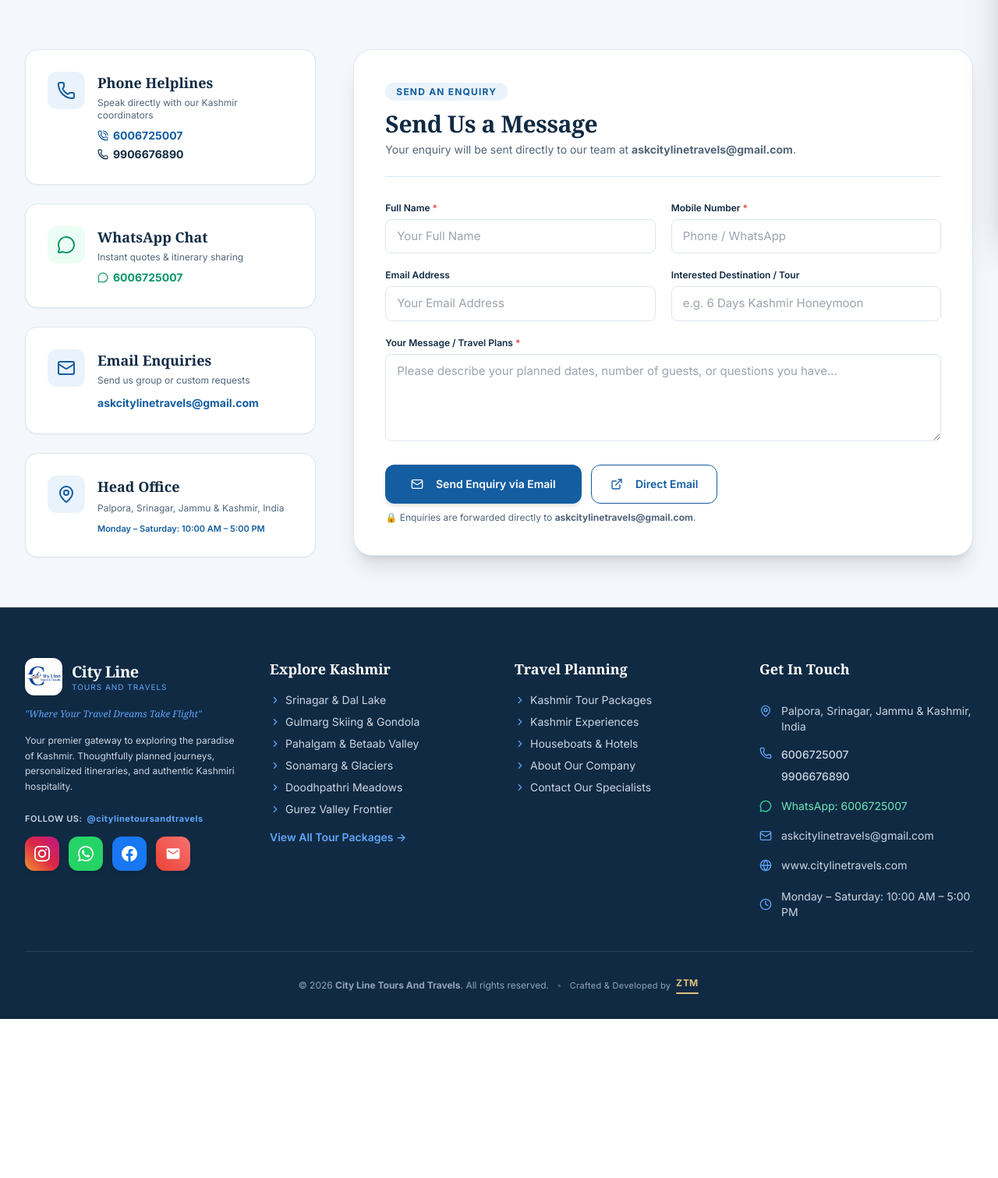
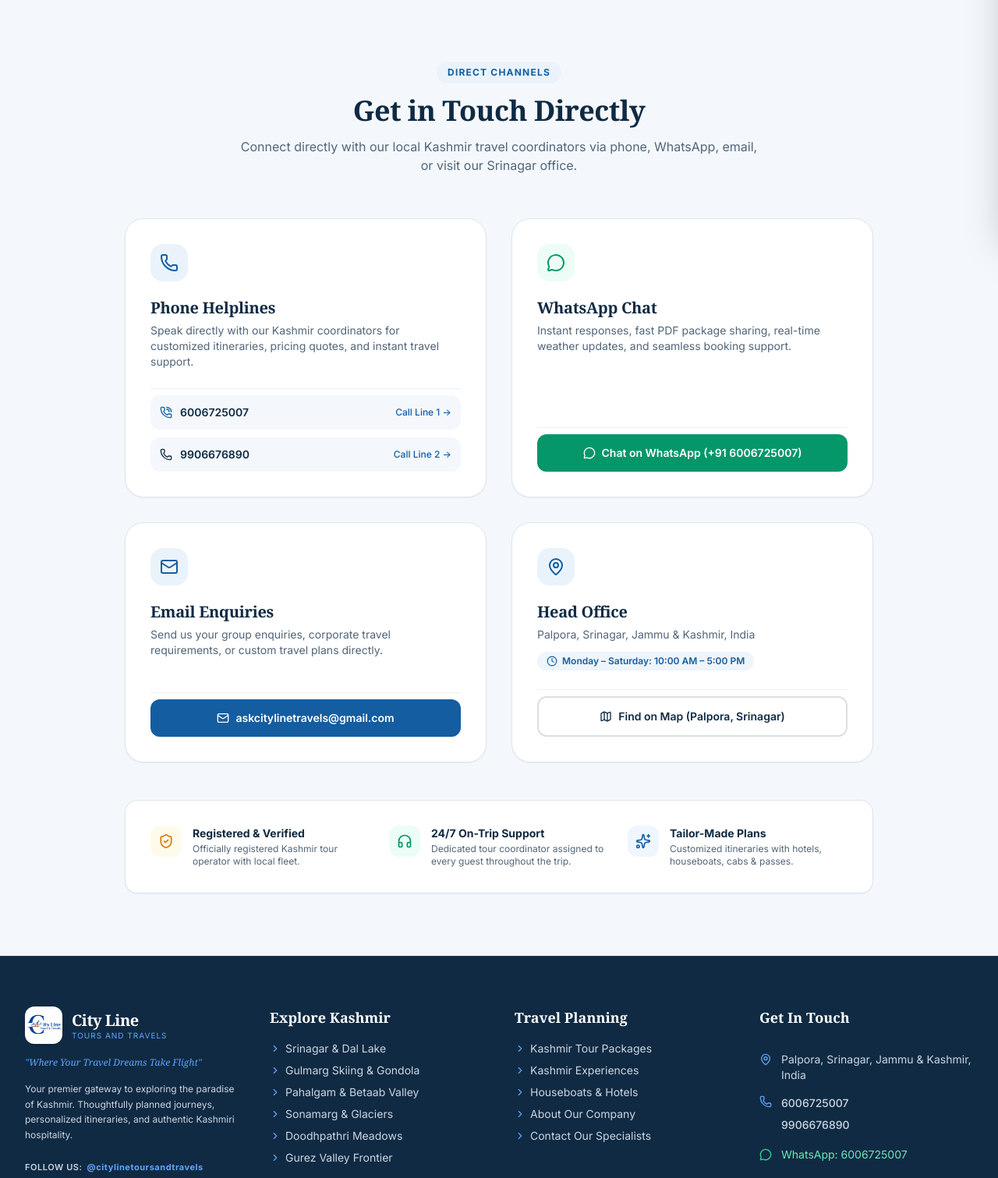
Before and after one commit to zuhaibtariqkhan/Citylinetoursandtravels, a Node server app: page /contact in a window 1280 px wide. Shown: the part 497-2008 px from the top of the page at 78% size. Before the commit the page ends 1804 px from the top, so only its background shows below. Run offline with Node 20, Linux system fonts and the light colour scheme; some libraries are stand-ins or nearby versions.

Commit message:
Remove enquire form section from contact page and enhance direct contact channels

```diff
--- a/views/contact.ejs
+++ b/views/contact.ejs
@@ -26,148 +26,148 @@
     </div>
   </section>
 
-  <!-- Contact Information & Form -->
-  <section class="py-10 sm:py-16 bg-brand-offwhite">
-    <div class="max-w-7xl mx-auto px-4 sm:px-6 lg:px-8">
+  <!-- Direct Contact Channels -->
+  <section class="py-12 sm:py-20 bg-brand-offwhite">
+    <div class="max-w-5xl mx-auto px-4 sm:px-6 lg:px-8">
 
-      <div class="grid grid-cols-1 lg:grid-cols-3 gap-6 sm:gap-12">
+      <div class="text-center max-w-2xl mx-auto mb-10 sm:mb-14">
+        <span class="text-xs font-bold uppercase tracking-widest text-brand-blue bg-brand-light px-3.5 py-1.5 rounded-full inline-block mb-3">
+          DIRECT CHANNELS
+        </span>
+        <h2 class="font-serif text-2xl sm:text-4xl font-bold text-brand-navy mb-3">
+          Get in Touch Directly
+        </h2>
+        <p class="text-xs sm:text-base text-brand-muted">
+          Connect directly with our local Kashmir travel coordinators via phone, WhatsApp, email, or visit our Srinagar office.
+        </p>
+      </div>
 
-        <!-- Left 1 Column: Contact Cards -->
-        <div class="space-y-4 sm:space-y-6">
+      <div class="grid grid-cols-1 md:grid-cols-2 gap-6 sm:gap-8">
 
-          <div class="bg-white p-4 sm:p-7 rounded-2xl border border-brand-border shadow-sm">
-            <div class="flex items-start space-x-3.5 sm:space-x-4">
-              <div class="w-10 h-10 sm:w-12 sm:h-12 rounded-xl bg-brand-light text-brand-blue flex items-center justify-center shrink-0">
-                <i data-lucide="phone" class="w-5 h-5 sm:w-6 sm:h-6"></i>
+        <!-- Card 1: Phone Helplines -->
+        <div class="bg-white p-6 sm:p-8 rounded-2xl sm:rounded-3xl border border-brand-border shadow-sm hover:shadow-md transition-shadow flex flex-col justify-between">
+          <div>
+            <div class="w-12 h-12 rounded-2xl bg-brand-light text-brand-blue flex items-center justify-center mb-5">
+              <i data-lucide="phone" class="w-6 h-6"></i>
             </div>
-              <div>
-                <h4 class="font-serif text-base sm:text-lg font-bold text-brand-navy mb-0.5 sm:mb-1">Phone Helplines</h4>
-                <p class="text-xs text-brand-muted mb-2">Speak directly with our Kashmir coordinators</p>
-                <div class="space-y-1">
-                  <a href="tel:6006725007" class="text-sm font-bold text-brand-blue hover:underline flex items-center">
-                    <i data-lucide="phone-call" class="w-3.5 h-3.5 mr-1.5 text-brand-blue"></i>
+            <h3 class="font-serif text-lg sm:text-xl font-bold text-brand-navy mb-1.5">Phone Helplines</h3>
+            <p class="text-xs sm:text-sm text-brand-muted mb-6 leading-relaxed">
+              Speak directly with our Kashmir coordinators for customized itineraries, pricing quotes, and instant travel support.
+            </p>
+          </div>
+          <div class="space-y-2.5 pt-2 border-t border-brand-border/60">
+            <a href="tel:6006725007" class="flex items-center justify-between p-3 rounded-xl bg-brand-offwhite hover:bg-brand-light text-brand-navy hover:text-brand-blue transition font-semibold text-sm group">
+              <span class="flex items-center">
+                <i data-lucide="phone-call" class="w-4 h-4 mr-2.5 text-brand-blue"></i>
                 6006725007
+              </span>
+              <span class="text-xs text-brand-blue font-medium group-hover:underline">Call Line 1 &rarr;</span>
             </a>
-                  <a href="tel:9906676890" class="text-sm font-bold text-brand-navy hover:underline flex items-center">
-                    <i data-lucide="phone" class="w-3.5 h-3.5 mr-1.5 text-brand-navy"></i>
+            <a href="tel:9906676890" class="flex items-center justify-between p-3 rounded-xl bg-brand-offwhite hover:bg-brand-light text-brand-navy hover:text-brand-blue transition font-semibold text-sm group">
+              <span class="flex items-center">
+                <i data-lucide="phone" class="w-4 h-4 mr-2.5 text-brand-navy"></i>
                 9906676890
+              </span>
+              <span class="text-xs text-brand-blue font-medium group-hover:underline">Call Line 2 &rarr;</span>
             </a>
           </div>
         </div>
+
+        <!-- Card 2: WhatsApp Chat -->
+        <div class="bg-white p-6 sm:p-8 rounded-2xl sm:rounded-3xl border border-brand-border shadow-sm hover:shadow-md transition-shadow flex flex-col justify-between">
+          <div>
+            <div class="w-12 h-12 rounded-2xl bg-emerald-50 text-emerald-600 flex items-center justify-center mb-5">
+              <i data-lucide="message-circle" class="w-6 h-6"></i>
+            </div>
+            <h3 class="font-serif text-lg sm:text-xl font-bold text-brand-navy mb-1.5">WhatsApp Chat</h3>
+            <p class="text-xs sm:text-sm text-brand-muted mb-6 leading-relaxed">
+              Instant responses, fast PDF package sharing, real-time weather updates, and seamless booking support.
+            </p>
+          </div>
+          <div class="pt-2 border-t border-brand-border/60">
+            <a href="https://wa.me/916006725007" target="_blank" rel="noopener noreferrer" class="w-full flex items-center justify-center space-x-2 py-3.5 px-4 rounded-xl bg-emerald-600 hover:bg-emerald-700 text-white font-semibold text-sm transition shadow-sm min-h-[44px]">
+              <i data-lucide="message-circle" class="w-4 h-4"></i>
+              <span>Chat on WhatsApp (+91 6006725007)</span>
+            </a>
           </div>
         </div>
 
-          <div class="bg-white p-4 sm:p-7 rounded-2xl border border-brand-border shadow-sm">
-            <div class="flex items-start space-x-3.5 sm:space-x-4">
-              <div class="w-10 h-10 sm:w-12 sm:h-12 rounded-xl bg-emerald-50 text-emerald-600 flex items-center justify-center shrink-0">
-                <i data-lucide="message-circle" class="w-5 h-5 sm:w-6 sm:h-6"></i>
+        <!-- Card 3: Direct Email -->
+        <div class="bg-white p-6 sm:p-8 rounded-2xl sm:rounded-3xl border border-brand-border shadow-sm hover:shadow-md transition-shadow flex flex-col justify-between">
+          <div>
+            <div class="w-12 h-12 rounded-2xl bg-brand-light text-brand-blue flex items-center justify-center mb-5">
+              <i data-lucide="mail" class="w-6 h-6"></i>
             </div>
-              <div>
-                <h4 class="font-serif text-base sm:text-lg font-bold text-brand-navy mb-0.5 sm:mb-1">WhatsApp Chat</h4>
-                <p class="text-xs text-brand-muted mb-2">Instant quotes & itinerary sharing</p>
-                <a href="https://wa.me/916006725007" target="_blank" class="text-sm font-bold text-emerald-600 hover:underline flex items-center">
-                  <i data-lucide="message-circle" class="w-3.5 h-3.5 mr-1.5"></i>
-                  6006725007
+            <h3 class="font-serif text-lg sm:text-xl font-bold text-brand-navy mb-1.5">Email Enquiries</h3>
+            <p class="text-xs sm:text-sm text-brand-muted mb-6 leading-relaxed">
+              Send us your group enquiries, corporate travel requirements, or custom travel plans directly.
+            </p>
+          </div>
+          <div class="pt-2 border-t border-brand-border/60">
+            <a href="mailto:askcitylinetravels@gmail.com?subject=Travel%20Enquiry%20-%20City%20Line%20Tours%20And%20Travels&body=Hello%20City%20Line%20Tours%20And%20Travels,%0A%0AI%20would%20like%20to%20plan%20a%20trip%20with%20your%20team.%20Please%20share%20itinerary%20details%20and%20pricing.%0A%0AThank%20you!"
+               class="w-full flex items-center justify-center space-x-2 py-3.5 px-4 rounded-xl bg-brand-blue hover:bg-blue-700 text-white font-semibold text-sm transition shadow-sm min-h-[44px] break-all">
+              <i data-lucide="mail" class="w-4 h-4 shrink-0"></i>
+              <span>askcitylinetravels@gmail.com</span>
             </a>
           </div>
         </div>
+
+        <!-- Card 4: Head Office -->
+        <div class="bg-white p-6 sm:p-8 rounded-2xl sm:rounded-3xl border border-brand-border shadow-sm hover:shadow-md transition-shadow flex flex-col justify-between">
+          <div>
+            <div class="w-12 h-12 rounded-2xl bg-brand-light text-brand-blue flex items-center justify-center mb-5">
+              <i data-lucide="map-pin" class="w-6 h-6"></i>
             </div>
-
-          <div class="bg-white p-4 sm:p-7 rounded-2xl border border-brand-border shadow-sm">
-            <div class="flex items-start space-x-3.5 sm:space-x-4">
-              <div class="w-10 h-10 sm:w-12 sm:h-12 rounded-xl bg-brand-light text-brand-blue flex items-center justify-center shrink-0">
-                <i data-lucide="mail" class="w-5 h-5 sm:w-6 sm:h-6"></i>
-              </div>
-              <div>
-                <h4 class="font-serif text-base sm:text-lg font-bold text-brand-navy mb-0.5 sm:mb-1">Email Enquiries</h4>
-                <p class="text-xs text-brand-muted mb-2">Send us group or custom requests</p>
-                <a href="mailto:<%= settings.email %>" class="text-sm font-bold text-brand-blue hover:underline break-all"><%= settings.email %></a>
+            <h3 class="font-serif text-lg sm:text-xl font-bold text-brand-navy mb-1.5">Head Office</h3>
+            <p class="text-xs sm:text-sm text-brand-muted leading-relaxed mb-3">
+              Palpora, Srinagar, Jammu & Kashmir, India
+            </p>
+            <div class="inline-flex items-center text-xs text-brand-blue font-semibold bg-brand-light/80 px-3 py-1 rounded-full mb-6">
+              <i data-lucide="clock" class="w-3.5 h-3.5 mr-1.5"></i>
+              Monday – Saturday: 10:00 AM – 5:00 PM
             </div>
           </div>
-          </div>
-
-          <div class="bg-white p-4 sm:p-7 rounded-2xl border border-brand-border shadow-sm">
-            <div class="flex items-start space-x-3.5 sm:space-x-4">
-              <div class="w-10 h-10 sm:w-12 sm:h-12 rounded-xl bg-brand-light text-brand-blue flex items-center justify-center shrink-0">
-                <i data-lucide="map-pin" class="w-5 h-5 sm:w-6 sm:h-6"></i>
-              </div>
-              <div>
-                <h4 class="font-serif text-base sm:text-lg font-bold text-brand-navy mb-0.5 sm:mb-1">Head Office</h4>
-                <p class="text-xs text-brand-muted leading-relaxed">Palpora, Srinagar, Jammu & Kashmir, India</p>
-                <p class="text-[11px] text-brand-blue font-semibold mt-2">Monday – Saturday: 10:00 AM – 5:00 PM</p>
-              </div>
+          <div class="pt-2 border-t border-brand-border/60">
+            <a href="https://maps.google.com/?q=Palpora,+Srinagar,+Jammu+and+Kashmir" target="_blank" rel="noopener noreferrer" class="w-full flex items-center justify-center space-x-2 py-3.5 px-4 rounded-xl border-2 border-brand-navy/15 hover:border-brand-blue text-brand-navy hover:text-brand-blue font-semibold text-sm transition min-h-[44px]">
+              <i data-lucide="map" class="w-4 h-4"></i>
+              <span>Find on Map (Palpora, Srinagar)</span>
+            </a>
           </div>
         </div>
 
       </div>
 
-        <!-- Right 2 Columns: Message Form -->
-        <div class="lg:col-span-2">
-          <div class="bg-white rounded-2xl sm:rounded-3xl border border-brand-border shadow-xl p-4 sm:p-10">
-            <div class="border-b border-brand-border pb-4 sm:pb-6 mb-6 sm:mb-8 text-center sm:text-left">
-              <span class="text-xs font-bold uppercase tracking-widest text-brand-blue bg-brand-light px-3.5 py-1 rounded-full">
-                SEND AN ENQUIRY
-              </span>
-              <h2 class="font-serif text-xl sm:text-3xl font-bold text-brand-navy mt-2.5 sm:mt-3">
-                Send Us a Message
-              </h2>
-              <p class="text-xs sm:text-sm text-brand-muted mt-1">
-                Your enquiry will be sent directly to our team at <strong>askcitylinetravels@gmail.com</strong>.
-              </p>
-            </div>
-
-            <form id="contactForm" class="space-y-4 sm:space-y-5">
-              <input type="hidden" name="source" value="Contact Us Page Form">
-
-              <div class="grid grid-cols-1 sm:grid-cols-2 gap-3.5 sm:gap-5">
-                <div>
-                  <label for="contactName" class="block text-xs font-semibold text-brand-navy mb-1.5">Full Name <span class="text-red-500">*</span></label>
-                  <input type="text" id="contactName" name="name" required placeholder="Your Full Name" class="form-input min-h-[44px]">
+      <!-- Trust & Assistance Banner -->
+      <div class="mt-10 sm:mt-12 bg-white rounded-2xl border border-brand-border p-6 sm:p-8 shadow-sm">
+        <div class="grid grid-cols-1 sm:grid-cols-3 gap-6 text-center sm:text-left">
+          <div class="flex items-start space-x-3.5">
+            <div class="w-10 h-10 rounded-xl bg-amber-50 text-amber-600 flex items-center justify-center shrink-0">
+              <i data-lucide="shield-check" class="w-5 h-5"></i>
             </div>
             <div>
-                  <label for="contactPhone" class="block text-xs font-semibold text-brand-navy mb-1.5">Mobile Number <span class="text-red-500">*</span></label>
-                  <input type="tel" id="contactPhone" name="phone" required placeholder="Phone / WhatsApp" class="form-input min-h-[44px]">
+              <h4 class="font-bold text-sm text-brand-navy">Registered & Verified</h4>
+              <p class="text-xs text-brand-muted mt-0.5">Officially registered Kashmir tour operator with local fleet.</p>
             </div>
           </div>
-
-              <div class="grid grid-cols-1 sm:grid-cols-2 gap-3.5 sm:gap-5">
-                <div>
-                  <label for="contactEmail" class="block text-xs font-semibold text-brand-navy mb-1.5">Email Address</label>
-                  <input type="email" id="contactEmail" name="email" placeholder="Your Email Address" class="form-input min-h-[44px]">
+          <div class="flex items-start space-x-3.5">
+            <div class="w-10 h-10 rounded-xl bg-emerald-50 text-emerald-600 flex items-center justify-center shrink-0">
+              <i data-lucide="headphones" class="w-5 h-5"></i>
             </div>
             <div>
-                  <label for="contactDestination" class="block text-xs font-semibold text-brand-navy mb-1.5">Interested Destination / Tour</label>
-                  <input type="text" id="contactDestination" name="destination" placeholder="e.g. 6 Days Kashmir Honeymoon" class="form-input min-h-[44px]">
+              <h4 class="font-bold text-sm text-brand-navy">24/7 On-Trip Support</h4>
+              <p class="text-xs text-brand-muted mt-0.5">Dedicated tour coordinator assigned to every guest throughout the trip.</p>
             </div>
           </div>
-
+          <div class="flex items-start space-x-3.5">
+            <div class="w-10 h-10 rounded-xl bg-blue-50 text-brand-blue flex items-center justify-center shrink-0">
+              <i data-lucide="sparkles" class="w-5 h-5"></i>
+            </div>
             <div>
-                <label for="contactMessage" class="block text-xs font-semibold text-brand-navy mb-1.5">Your Message / Travel Plans <span class="text-red-500">*</span></label>
-                <textarea id="contactMessage" name="message" rows="4" required placeholder="Please describe your planned dates, number of guests, or questions you have..." class="form-input"></textarea>
-              </div>
-
-              <div class="pt-1">
-                <div class="flex flex-col sm:flex-row items-center gap-3">
-                  <button type="submit" id="contactSubmitBtn" class="w-full sm:w-auto btn-primary px-8 py-3.5 rounded-xl font-semibold text-sm flex items-center justify-center space-x-2 shadow-md min-h-[44px]">
-                    <i data-lucide="mail" class="w-4 h-4"></i>
-                    <span>Send Enquiry via Email</span>
-                  </button>
-                  <a href="mailto:askcitylinetravels@gmail.com?subject=Travel%20Enquiry%20-%20City%20Line%20Tours%20And%20Travels&body=Hello%20City%20Line%20Tours%20And%20Travels,%0A%0AI%20would%20like%20to%20enquire%20about%20a%20tour%20package.%20Please%20share%20details.%0A%0AThank%20you!"
-                     class="w-full sm:w-auto btn-outline px-6 py-3.5 rounded-xl font-semibold text-xs sm:text-sm flex items-center justify-center space-x-2 min-h-[44px]"
-                     title="Email askcitylinetravels@gmail.com directly">
-                    <i data-lucide="external-link" class="w-4 h-4"></i>
-                    <span>Direct Email</span>
-                  </a>
-                </div>
-                <p class="text-xs text-brand-muted mt-2.5 text-center sm:text-left">
-                  🔒 Enquiries are forwarded directly to <strong>askcitylinetravels@gmail.com</strong>.
-                </p>
-              </div>
-
-            </form>
+              <h4 class="font-bold text-sm text-brand-navy">Tailor-Made Plans</h4>
+              <p class="text-xs text-brand-muted mt-0.5">Customized itineraries with hotels, houseboats, cabs & passes.</p>
             </div>
           </div>
-
+        </div>
       </div>
 
     </div>
@@ -177,63 +177,5 @@
   <%- include('partials/whatsapp') %>
   <%- include('partials/enquiry-modal') %>
   <%- include('partials/scripts') %>
-
-  <script>
-    document.addEventListener('DOMContentLoaded', () => {
-      const contactForm = document.getElementById('contactForm');
-      if (contactForm) {
-        contactForm.addEventListener('submit', (e) => {
-          e.preventDefault();
-
-          const name = document.getElementById('contactName')?.value.trim() || '';
-          const phone = document.getElementById('contactPhone')?.value.trim() || '';
-          const email = document.getElementById('contactEmail')?.value.trim() || '';
-          const destination = document.getElementById('contactDestination')?.value.trim() || '';
-          const message = document.getElementById('contactMessage')?.value.trim() || '';
-
-          const subject = encodeURIComponent(
-            destination ? `Trip Enquiry: ${destination} - ${name || 'Customer'}` :
-            `Travel Enquiry from ${name || 'Website Customer'} - City Line Tours And Travels`
-          );
-
-          const bodyLines = [
-            'Hello City Line Tours And Travels,',
-            '',
-            'I would like to enquire about travel planning with City Line Tours And Travels:',
-            name ? `• Full Name: ${name}` : '',
-            phone ? `• Mobile / WhatsApp: ${phone}` : '',
-            email ? `• Email: ${email}` : '',
-            destination ? `• Interested Destination / Tour: ${destination}` : '',
-            '',
-            'Travel Details & Message:',
-            message,
-            '',
-            'Please share itinerary options, availability, and pricing quotation.',
-            '',
-            'Thank you!'
-          ].filter(Boolean).join('\n');
-
-          // Asynchronously record enquiry in the backend
-          try {
-            fetch('/api/enquiries', {
-              method: 'POST',
-              headers: { 'Content-Type': 'application/json' },
-              body: JSON.stringify({
-                name,
-                phone,
-                email,
-                destination,
-                message,
-                source: 'Contact Us Page Form'
-              })
-            }).catch(() => {});
-          } catch (err) {}
-
-          // Immediately redirect to user email client
-          window.location.href = `mailto:askcitylinetravels@gmail.com?subject=${subject}&body=${encodeURIComponent(bodyLines)}`;
-        });
-      }
-    });
-  </script>
 </body>
 </html>
```
Also changed, not shown: tests/test-enquiry-email.js (+8 -6 lines). Lines whose indentation alone changed are shown as unchanged.
